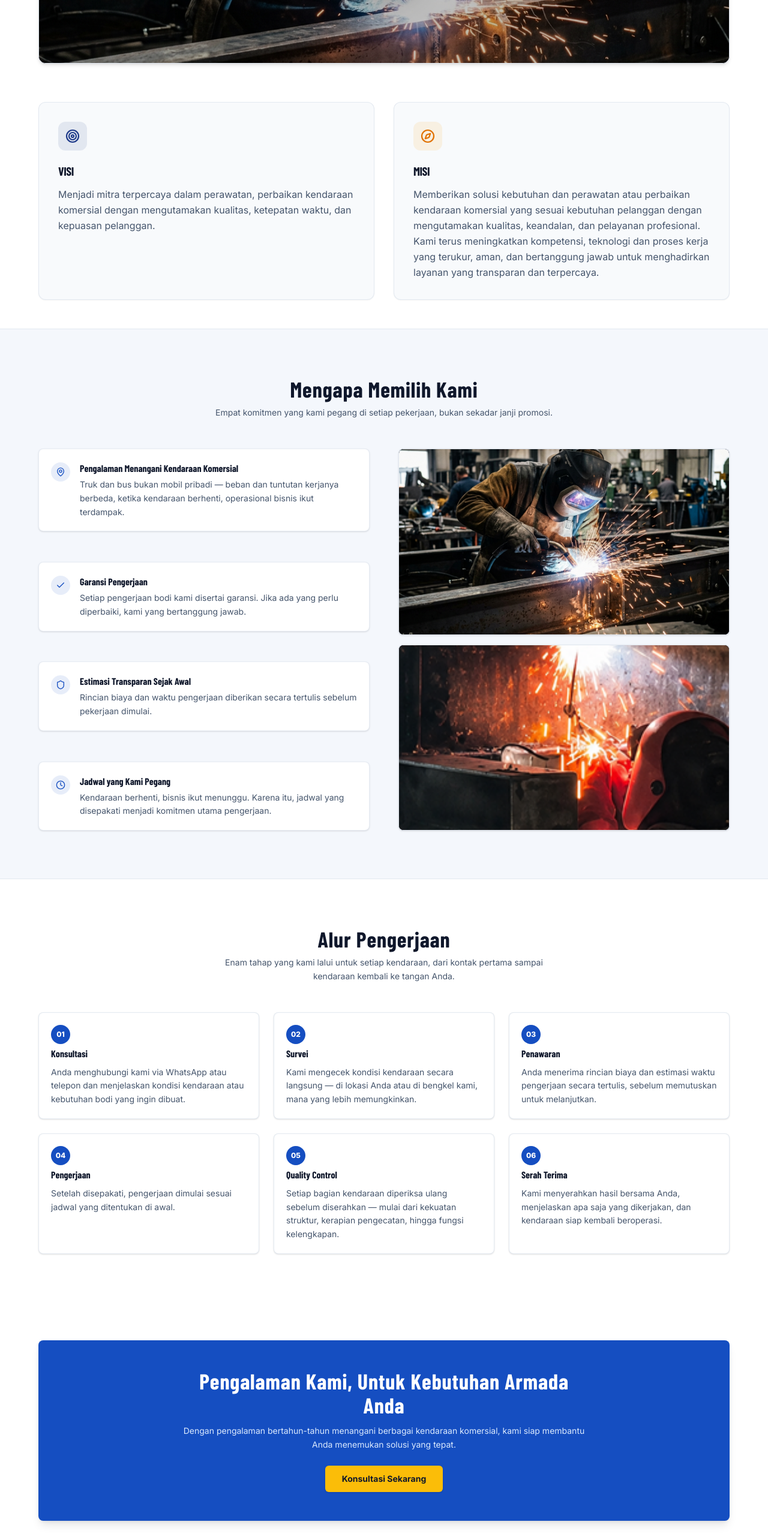
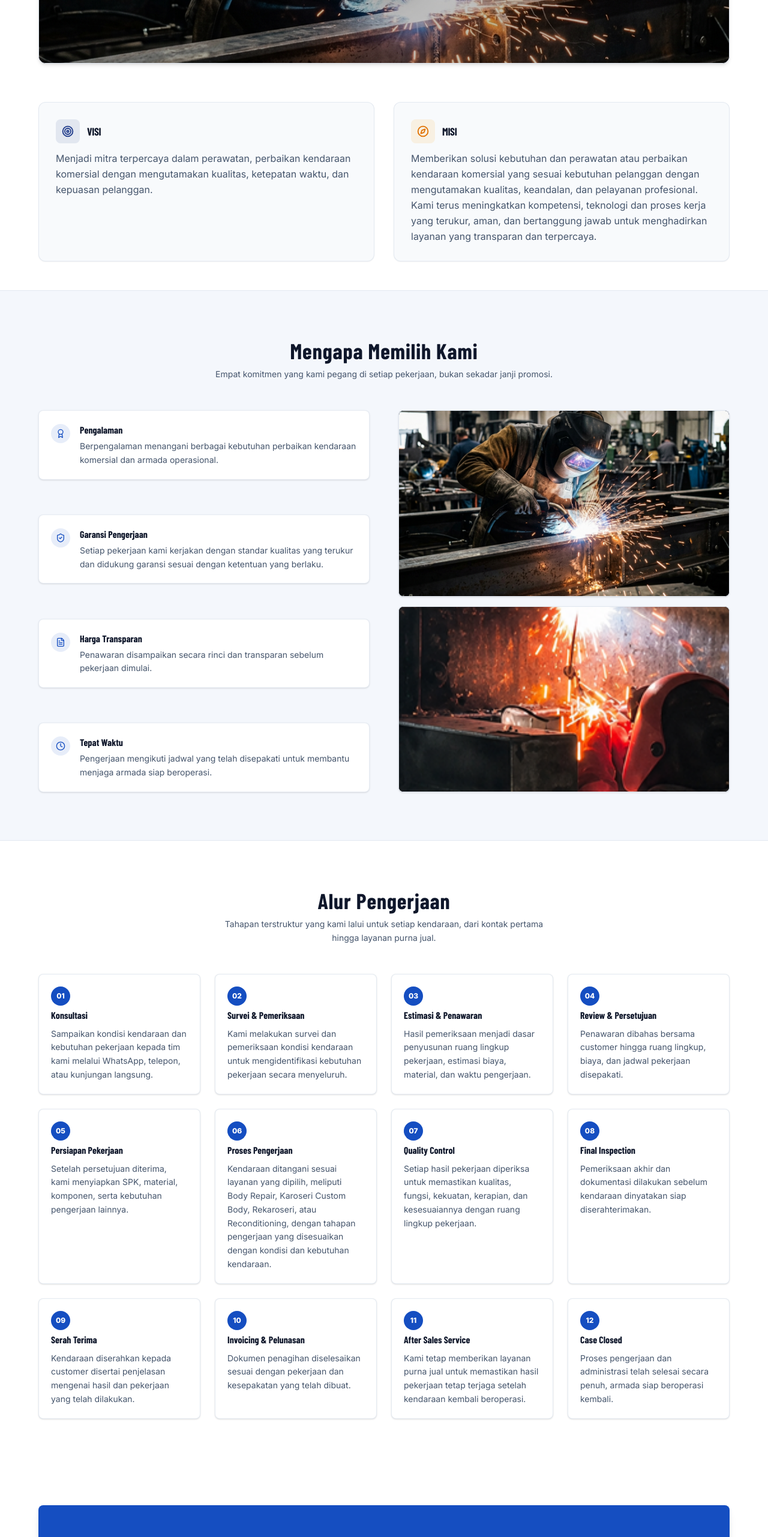
Before and after one commit to PerdanaMain/fe-compro-sidomulyo, a Next.js app: page /tentang in a window 1280 px wide. Shown: the part 905-3468 px from the top of the page at 60% size. Built offline with nearby package versions, Linux system fonts and the light colour scheme; no server answers; a web font is replaced by a local one.

Commit message:
refactor: modularize vision and mission components and update portfolio category naming conventions

```diff
--- a/src/app/tentang/page.tsx
+++ b/src/app/tentang/page.tsx
@@ -1,9 +1,9 @@
 import React from "react";
 import Image from "next/image";
 import { Metadata } from "next";
-import { Target, Compass } from "lucide-react";
 import { Container } from "@/components/ui/container";
 import { MetricStats } from "@/components/ui/metric-stats";
+import { VisionMission } from "@/components/sections/vision-mission";
 import { WhyChooseUs } from "@/components/sections/why-choose-us";
 import { ProcessSteps } from "@/components/sections/process-steps";
 import { CtaBanner } from "@/components/sections/cta-banner";
@@ -86,33 +86,7 @@ export default function TentangPage() {
           </div>
 
           {/* Vision & Mission Cards Grid */}
-          <div className="max-w-6xl mx-auto grid grid-cols-1 md:grid-cols-2 gap-8 pt-4">
-            {/* Visi */}
-            <div className="bg-slate-50 p-7 sm:p-8 rounded-xl border border-slate-200/90 shadow-xs hover:shadow-md transition-all flex flex-col justify-start">
-              <div className="w-12 h-12 rounded-xl bg-[#1e3a8a]/10 text-[#1e3a8a] flex items-center justify-center mb-5 shrink-0">
-                <Target className="w-6 h-6 stroke-[2.2]" />
-              </div>
-              <h3 className="font-heading text-xl font-bold tracking-tight text-slate-900 mb-3 uppercase">
-                Visi
-              </h3>
-              <p className="text-sm sm:text-base text-slate-600 leading-relaxed font-normal">
-                Menjadi mitra terpercaya dalam perawatan, perbaikan kendaraan komersial dengan mengutamakan kualitas, ketepatan waktu, dan kepuasan pelanggan.
-              </p>
-            </div>
-
-            {/* Misi */}
-            <div className="bg-slate-50 p-7 sm:p-8 rounded-xl border border-slate-200/90 shadow-xs hover:shadow-md transition-all flex flex-col justify-start">
-              <div className="w-12 h-12 rounded-xl bg-amber-500/10 text-amber-600 flex items-center justify-center mb-5 shrink-0">
-                <Compass className="w-6 h-6 stroke-[2.2]" />
-              </div>
-              <h3 className="font-heading text-xl font-bold tracking-tight text-slate-900 mb-3 uppercase">
-                Misi
-              </h3>
-              <p className="text-sm sm:text-base text-slate-600 leading-relaxed font-normal">
-                Memberikan solusi kebutuhan dan perawatan atau perbaikan kendaraan komersial yang sesuai kebutuhan pelanggan dengan mengutamakan kualitas, keandalan, dan pelayanan profesional. Kami terus meningkatkan kompetensi, teknologi dan proses kerja yang terukur, aman, dan bertanggung jawab untuk menghadirkan layanan yang transparan dan terpercaya.
-              </p>
-            </div>
-          </div>
+          <VisionMission variant="slate" className="max-w-6xl mx-auto pt-4" />
         </Container>
       </section>
 
--- a/src/components/sections/about-section.tsx
+++ b/src/components/sections/about-section.tsx
@@ -1,14 +1,14 @@
 import { Button } from "@/components/ui/button";
 import { Container } from "@/components/ui/container";
 import { SectionHeading } from "@/components/ui/section-heading";
-import { Target, Compass } from "lucide-react";
+import { VisionMission } from "@/components/sections/vision-mission";
 import Image from "next/image";
 
 export function AboutSection() {
   return (
     <section className="py-20 bg-slate-50 border-t border-slate-200">
       <Container>
-        <div className="grid grid-cols-1 lg:grid-cols-2 gap-12 items-start">
+        <div className="grid grid-cols-1 lg:grid-cols-2 gap-12 items-center">
           {/* Left Column Text */}
           <div className="space-y-6">
             <SectionHeading
@@ -24,39 +24,6 @@ export function AboutSection() {
               Selama lebih dari <strong className="text-slate-900 font-semibold">30 tahun</strong>, kami telah tumbuh melalui dedikasi dan pengalaman dalam bidang kendaraan komersial. Berawal dari keluarga yang telah lama berkarya dalam dunia perbaikan dan pengerjaan kendaraan komersial, dari pengalaman tersebut menjadi fondasi lahirnya <strong className="text-slate-900 font-semibold">Sido Mulyo Abadhi</strong> pada 2025 untuk menghadirkan layanan <strong className="text-slate-900 font-semibold">Commercial Vehicle Body Repair</strong> yang mengutamakan kualitas, ketelitian, dan keandalan. Kami percaya bahwa kualitas tidak hanya dibangun dari proses pengerjaan, tetapi juga dari pengalaman, ketelitian komitmen dan semangat untuk terus berkembang, kami berkomitmen menjadi mitra terpercaya bagi kebutuhan kendaraan komersial pelanggan hari ini dan untuk perjalanan yang lebih panjang ke depan.
             </p>
 
-            {/* Vision & Mission Inside Left Column */}
-            <div className="space-y-4 pt-2 border-t border-slate-200/80">
-              {/* Visi */}
-              <div className="bg-white p-5 sm:p-6 rounded-xl border border-slate-200/90 shadow-xs hover:shadow-md transition-all">
-                <div className="flex items-center gap-3 mb-2">
-                  <div className="w-9 h-9 rounded-lg bg-[#1e3a8a]/10 text-[#1e3a8a] flex items-center justify-center shrink-0">
-                    <Target className="w-5 h-5 stroke-[2.2]" />
-                  </div>
-                  <h3 className="font-heading text-lg font-bold uppercase tracking-tight text-slate-900">
-                    Visi
-                  </h3>
-                </div>
-                <p className="text-xs sm:text-sm text-slate-600 leading-relaxed font-normal">
-                  Menjadi mitra terpercaya dalam perawatan, perbaikan kendaraan komersial dengan mengutamakan kualitas, ketepatan waktu, dan kepuasan pelanggan.
-                </p>
-              </div>
-
-              {/* Misi */}
-              <div className="bg-white p-5 sm:p-6 rounded-xl border border-slate-200/90 shadow-xs hover:shadow-md transition-all">
-                <div className="flex items-center gap-3 mb-2">
-                  <div className="w-9 h-9 rounded-lg bg-amber-500/10 text-amber-600 flex items-center justify-center shrink-0">
-                    <Compass className="w-5 h-5 stroke-[2.2]" />
-                  </div>
-                  <h3 className="font-heading text-lg font-bold uppercase tracking-tight text-slate-900">
-                    Misi
-                  </h3>
-                </div>
-                <p className="text-xs sm:text-sm text-slate-600 leading-relaxed font-normal">
-                  Memberikan solusi kebutuhan dan perawatan atau perbaikan kendaraan komersial yang sesuai kebutuhan pelanggan dengan mengutamakan kualitas, keandalan, dan pelayanan profesional. Kami terus meningkatkan kompetensi, teknologi dan proses kerja yang terukur, aman, dan bertanggung jawab untuk menghadirkan layanan yang transparan dan terpercaya.
-                </p>
-              </div>
-            </div>
-
             <div className="pt-2 flex items-center gap-4">
               <Button href="/tentang" variant="secondary" size="md">
                 Tentang Kami
@@ -68,7 +35,7 @@ export function AboutSection() {
           </div>
 
           {/* Right Column Image */}
-          <div className="relative rounded-xl overflow-hidden shadow-2xl border-4 border-white bg-slate-900 aspect-[4/3] lg:sticky lg:top-28">
+          <div className="relative rounded-xl overflow-hidden shadow-2xl border-4 border-white bg-slate-900 aspect-[4/3]">
             <Image
               src="/images/about-bg.png"
               alt="Fasilitas Workshop Karoseri Truk Sido Mulyo Abadhi Krian Sidoarjo"
@@ -78,6 +45,11 @@ export function AboutSection() {
             <div className="absolute inset-0 bg-gradient-to-t from-slate-950/40 via-transparent to-transparent" />
           </div>
         </div>
+
+        {/* Vision & Mission Component at Bottom */}
+        <div className="mt-12 pt-8 border-t border-slate-200/80">
+          <VisionMission variant="white" />
+        </div>
       </Container>
     </section>
   );
--- a/src/components/sections/portfolio-filter-client.tsx
+++ b/src/components/sections/portfolio-filter-client.tsx
@@ -3,16 +3,17 @@
 import React, { useState } from "react";
 import { PortfolioCard } from "@/components/ui/portfolio-card";
 import { portfolioData } from "@/data/portfolio";
+import { servicesData } from "@/data/services";
 
 export function PortfolioFilterClient() {
   const [filter, setFilter] = useState("all");
 
   const categories = [
     { id: "all", label: "Semua" },
-    { id: "body-repair", label: "Body Repair" },
-    { id: "karoseri", label: "Custom Body" },
-    { id: "rekondisi", label: "Reconditioning" },
-    { id: "painting", label: "Finishing" }
+    ...servicesData.map((service) => ({
+      id: service.slug,
+      label: service.title
+    }))
   ];
 
   const filteredItems =
--- a/src/components/sections/process-steps.tsx
+++ b/src/components/sections/process-steps.tsx
@@ -12,37 +12,73 @@ const defaultSteps: ProcessStep[] = [
     step: "01",
     title: "Konsultasi",
     description:
-      "Anda menghubungi kami via WhatsApp atau telepon dan menjelaskan kondisi kendaraan atau kebutuhan bodi yang ingin dibuat."
+      "Sampaikan kondisi kendaraan dan kebutuhan pekerjaan kepada tim kami melalui WhatsApp, telepon, atau kunjungan langsung."
   },
   {
     step: "02",
-    title: "Survei",
+    title: "Survei & Pemeriksaan",
     description:
-      "Kami mengecek kondisi kendaraan secara langsung — di lokasi Anda atau di bengkel kami, mana yang lebih memungkinkan."
+      "Kami melakukan survei dan pemeriksaan kondisi kendaraan untuk mengidentifikasi kebutuhan pekerjaan secara menyeluruh."
   },
   {
     step: "03",
-    title: "Penawaran",
+    title: "Estimasi & Penawaran",
     description:
-      "Anda menerima rincian biaya dan estimasi waktu pengerjaan secara tertulis, sebelum memutuskan untuk melanjutkan."
+      "Hasil pemeriksaan menjadi dasar penyusunan ruang lingkup pekerjaan, estimasi biaya, material, dan waktu pengerjaan."
   },
   {
     step: "04",
-    title: "Pengerjaan",
+    title: "Review & Persetujuan",
     description:
-      "Setelah disepakati, pengerjaan dimulai sesuai jadwal yang ditentukan di awal."
+      "Penawaran dibahas bersama customer hingga ruang lingkup, biaya, dan jadwal pekerjaan disepakati."
   },
   {
     step: "05",
-    title: "Quality Control",
+    title: "Persiapan Pekerjaan",
     description:
-      "Setiap bagian kendaraan diperiksa ulang sebelum diserahkan — mulai dari kekuatan struktur, kerapian pengecatan, hingga fungsi kelengkapan."
+      "Setelah persetujuan diterima, kami menyiapkan SPK, material, komponen, serta kebutuhan pengerjaan lainnya."
   },
   {
     step: "06",
+    title: "Proses Pengerjaan",
+    description:
+      "Kendaraan ditangani sesuai layanan yang dipilih, meliputi Body Repair, Karoseri Custom Body, Rekaroseri, atau Reconditioning, dengan tahapan pengerjaan yang disesuaikan dengan kondisi dan kebutuhan kendaraan."
+  },
+  {
+    step: "07",
+    title: "Quality Control",
+    description:
+      "Setiap hasil pekerjaan diperiksa untuk memastikan kualitas, fungsi, kekuatan, kerapian, dan kesesuaiannya dengan ruang lingkup pekerjaan."
+  },
+  {
+    step: "08",
+    title: "Final Inspection",
+    description:
+      "Pemeriksaan akhir dan dokumentasi dilakukan sebelum kendaraan dinyatakan siap diserahterimakan."
+  },
+  {
+    step: "09",
     title: "Serah Terima",
     description:
-      "Kami menyerahkan hasil bersama Anda, menjelaskan apa saja yang dikerjakan, dan kendaraan siap kembali beroperasi."
+      "Kendaraan diserahkan kepada customer disertai penjelasan mengenai hasil dan pekerjaan yang telah dilakukan."
+  },
+  {
+    step: "10",
+    title: "Invoicing & Pelunasan",
+    description:
+      "Dokumen penagihan diselesaikan sesuai dengan pekerjaan dan kesepakatan yang telah dibuat."
+  },
+  {
+    step: "11",
+    title: "After Sales Service",
+    description:
+      "Kami tetap memberikan layanan purna jual untuk memastikan hasil pekerjaan tetap terjaga setelah kendaraan kembali beroperasi."
+  },
+  {
+    step: "12",
+    title: "Case Closed",
+    description:
+      "Proses pengerjaan dan administrasi telah selesai secara penuh, armada siap beroperasi kembali."
   }
 ];
 
@@ -55,7 +91,7 @@ interface ProcessStepsProps {
 
 export function ProcessSteps({
   title = "Alur Pengerjaan",
-  subtitle = "Enam tahap yang kami lalui untuk setiap kendaraan, dari kontak pertama sampai kendaraan kembali ke tangan Anda.",
+  subtitle = "Tahapan terstruktur yang kami lalui untuk setiap kendaraan, dari kontak pertama hingga layanan purna jual.",
   steps = defaultSteps,
   className = "py-16 sm:py-20 bg-white border-t border-slate-200"
 }: ProcessStepsProps) {
@@ -74,8 +110,8 @@ export function ProcessSteps({
           )}
         </div>
 
-        {/* 6 Step Cards Grid */}
-        <div className="grid grid-cols-1 md:grid-cols-3 gap-6 max-w-6xl mx-auto">
+        {/* 12 Step Cards Grid */}
+        <div className="grid grid-cols-1 sm:grid-cols-2 lg:grid-cols-3 xl:grid-cols-4 gap-6 max-w-6xl mx-auto">
           {steps.map((item, idx) => (
             <div
               key={idx}
--- /dev/null
+++ b/src/components/sections/vision-mission.tsx
@@ -0,0 +1,52 @@
+import { companyData } from "@/data/company";
+import { Compass, Target } from "lucide-react";
+
+interface VisionMissionProps {
+  vision?: string;
+  mission?: string;
+  className?: string;
+  variant?: "white" | "slate";
+}
+
+export function VisionMission({
+  vision = companyData.vision,
+  mission = companyData.mission,
+  className = "",
+  variant = "white"
+}: VisionMissionProps) {
+  const cardBgClass = variant === "slate" ? "bg-slate-50" : "bg-white";
+
+  return (
+    <div className={`grid grid-cols-1 md:grid-cols-2 gap-6 md:gap-8 ${className}`}>
+      {/* Visi */}
+      <div className={`${cardBgClass} p-6 sm:p-7 rounded-xl border border-slate-200/90 shadow-xs hover:shadow-md transition-all flex flex-col justify-start`}>
+        <div className="flex items-center gap-3 mb-3">
+          <div className="w-10 h-10 rounded-lg bg-[#1e3a8a]/10 text-[#1e3a8a] flex items-center justify-center shrink-0">
+            <Target className="w-5 h-5 stroke-[2.2]" />
+          </div>
+          <h3 className="font-heading text-lg font-bold uppercase tracking-tight text-slate-900">
+            Visi
+          </h3>
+        </div>
+        <p className="text-sm sm:text-base text-slate-600 leading-relaxed font-normal">
+          {vision}
+        </p>
+      </div>
+
+      {/* Misi */}
+      <div className={`${cardBgClass} p-6 sm:p-7 rounded-xl border border-slate-200/90 shadow-xs hover:shadow-md transition-all flex flex-col justify-start`}>
+        <div className="flex items-center gap-3 mb-3">
+          <div className="w-10 h-10 rounded-lg bg-amber-500/10 text-amber-600 flex items-center justify-center shrink-0">
+            <Compass className="w-5 h-5 stroke-[2.2]" />
+          </div>
+          <h3 className="font-heading text-lg font-bold uppercase tracking-tight text-slate-900">
+            Misi
+          </h3>
+        </div>
+        <p className="text-sm sm:text-base text-slate-600 leading-relaxed font-normal">
+          {mission}
+        </p>
+      </div>
+    </div>
+  );
+}
--- a/src/components/sections/why-choose-us.tsx
+++ b/src/components/sections/why-choose-us.tsx
@@ -1,6 +1,6 @@
 import React from "react";
 import Image from "next/image";
-import { MapPin, Check, Shield, Clock, LucideIcon } from "lucide-react";
+import { Award, ShieldCheck, FileText, Clock, LucideIcon } from "lucide-react";
 import { Container } from "@/components/ui/container";
 
 export interface ReasonItem {
@@ -11,28 +11,28 @@ export interface ReasonItem {
 
 const defaultReasons: ReasonItem[] = [
   {
-    icon: MapPin,
-    title: "Pengalaman Menangani Kendaraan Komersial",
+    icon: Award,
+    title: "Pengalaman",
     description:
-      "Truk dan bus bukan mobil pribadi — beban dan tuntutan kerjanya berbeda, ketika kendaraan berhenti, operasional bisnis ikut terdampak."
+      "Berpengalaman menangani berbagai kebutuhan perbaikan kendaraan komersial dan armada operasional."
   },
   {
-    icon: Check,
+    icon: ShieldCheck,
     title: "Garansi Pengerjaan",
     description:
-      "Setiap pengerjaan bodi kami disertai garansi. Jika ada yang perlu diperbaiki, kami yang bertanggung jawab."
+      "Setiap pekerjaan kami kerjakan dengan standar kualitas yang terukur dan didukung garansi sesuai dengan ketentuan yang berlaku."
   },
   {
-    icon: Shield,
-    title: "Estimasi Transparan Sejak Awal",
+    icon: FileText,
+    title: "Harga Transparan",
     description:
-      "Rincian biaya dan waktu pengerjaan diberikan secara tertulis sebelum pekerjaan dimulai."
+      "Penawaran disampaikan secara rinci dan transparan sebelum pekerjaan dimulai."
   },
   {
     icon: Clock,
-    title: "Jadwal yang Kami Pegang",
+    title: "Tepat Waktu",
     description:
-      "Kendaraan berhenti, bisnis ikut menunggu. Karena itu, jadwal yang disepakati menjadi komitmen utama pengerjaan."
+      "Pengerjaan mengikuti jadwal yang telah disepakati untuk membantu menjaga armada siap beroperasi."
   }
 ];
 
--- a/src/data/company.ts
+++ b/src/data/company.ts
@@ -13,6 +13,8 @@ export interface CompanyInfo {
   address: string;
   operatingHours: string;
   mapsEmbedUrl: string;
+  vision: string;
+  mission: string;
   socials: {
     instagram: string;
     facebook: string;
@@ -34,6 +36,8 @@ export const companyData: CompanyInfo = {
   address: "Jl. Bypass Krian KM 30, Kec. Krian, Kab. Sidoarjo, Jawa Timur",
   operatingHours: SITE_CONFIG.openingHours,
   mapsEmbedUrl: SITE_CONFIG.mapsEmbedUrl,
+  vision: "Menjadi mitra terpercaya dalam perawatan, perbaikan kendaraan komersial dengan mengutamakan kualitas, ketepatan waktu, dan kepuasan pelanggan.",
+  mission: "Memberikan solusi kebutuhan dan perawatan atau perbaikan kendaraan komersial yang sesuai kebutuhan pelanggan dengan mengutamakan kualitas, keandalan, dan pelayanan profesional. Kami terus meningkatkan kompetensi, teknologi dan proses kerja yang terukur, aman, dan bertanggung jawab untuk menghadirkan layanan yang transparan dan terpercaya.",
   socials: {
     instagram: "https://www.instagram.com/sidomulyoabadhi",
     facebook: "https://facebook.com/sidomulyoabadhi",
--- a/src/data/portfolio.ts
+++ b/src/data/portfolio.ts
@@ -21,7 +21,7 @@ export const portfolioData: PortfolioItem[] = [
     id: "port-1",
     slug: "box-cargo-medium-hino-300",
     title: "Box Cargo Medium - Hino 300",
-    category: "BODY REPAIR",
+    category: "Body Repair",
     categorySlug: "body-repair",
     image: "/images/service-body-repair-2.png",
     beforeImage: "/images/service-body-repair.png",
@@ -44,7 +44,7 @@ export const portfolioData: PortfolioItem[] = [
     id: "port-2",
     slug: "box-pendingin-medium-isuzu-traga",
     title: "Box Pendingin Medium - Isuzu Traga",
-    category: "REKONDISI",
+    category: "Rekaroseri",
     categorySlug: "rekondisi",
     image: "/images/service-karoseri-custom-2.png",
     beforeImage: "/images/service-reconditioning.png",
@@ -67,8 +67,8 @@ export const portfolioData: PortfolioItem[] = [
     id: "port-3",
     slug: "rekondisi-tangki-24000l-fuso-fighter",
     title: "Rekondisi Tangki 24.000L - Fuso Fighter",
-    category: "REKONDISI",
-    categorySlug: "rekondisi",
+    category: "Reconditioning",
+    categorySlug: "reconditioning",
     image: "/images/service-reconditioning-2.png",
     beforeImage: "/images/service-reconditioning.png",
     afterImage: "/images/service-reconditioning-2.png",
@@ -90,8 +90,8 @@ export const portfolioData: PortfolioItem[] = [
     id: "port-4",
     slug: "karoseri-dump-truck-hino-fm",
     title: "Karoseri Dump Truck - Hino FM 260",
-    category: "CUSTOM BODY",
-    categorySlug: "karoseri",
+    category: "Karoseri Custom Body",
+    categorySlug: "karoseri-custom-body",
     image: "/images/service-karoseri-custom.png",
     beforeImage: "/images/service-body-repair-2.png",
     afterImage: "/images/service-karoseri-custom.png",
@@ -113,8 +113,8 @@ export const portfolioData: PortfolioItem[] = [
     id: "port-5",
     slug: "cat-oven-branding-fleet-bus-pariwisata",
     title: "Cat Oven & Branding Fleet - Bus Pariwisata",
-    category: "FINISHING",
-    categorySlug: "painting",
+    category: "Reconditioning",
+    categorySlug: "reconditioning",
     image: "/images/service-painting.png",
     beforeImage: "/images/service-body-repair.png",
     afterImage: "/images/service-painting.png",
@@ -136,8 +136,8 @@ export const portfolioData: PortfolioItem[] = [
     id: "port-6",
     slug: "box-pendingin-medium-fuso-fe74l",
     title: "Box Pendingin Medium - Fuso FE74L",
-    category: "CUSTOM BODY",
-    categorySlug: "karoseri",
+    category: "Karoseri Custom Body",
+    categorySlug: "karoseri-custom-body",
     image: "/images/service-karoseri-custom-2.png",
     beforeImage: "/images/service-reconditioning.png",
     afterImage: "/images/service-karoseri-custom-2.png",
```
